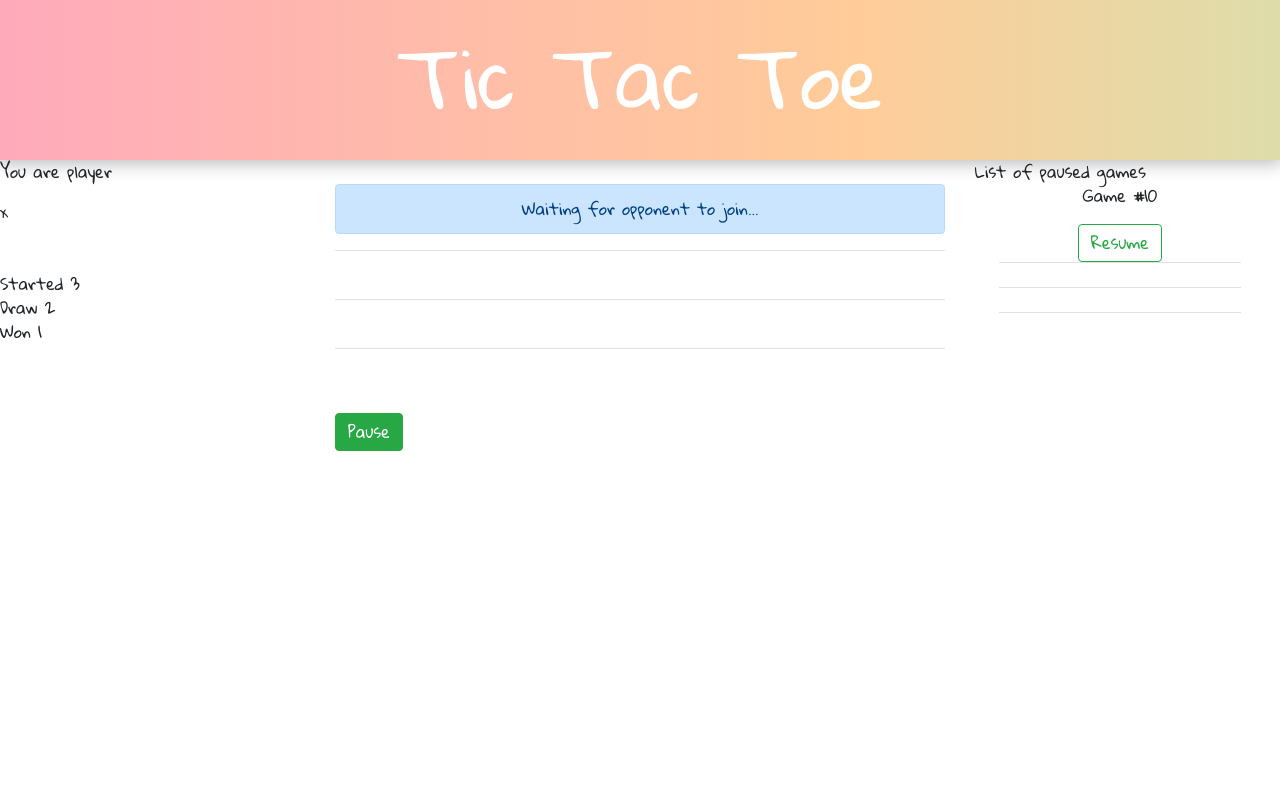
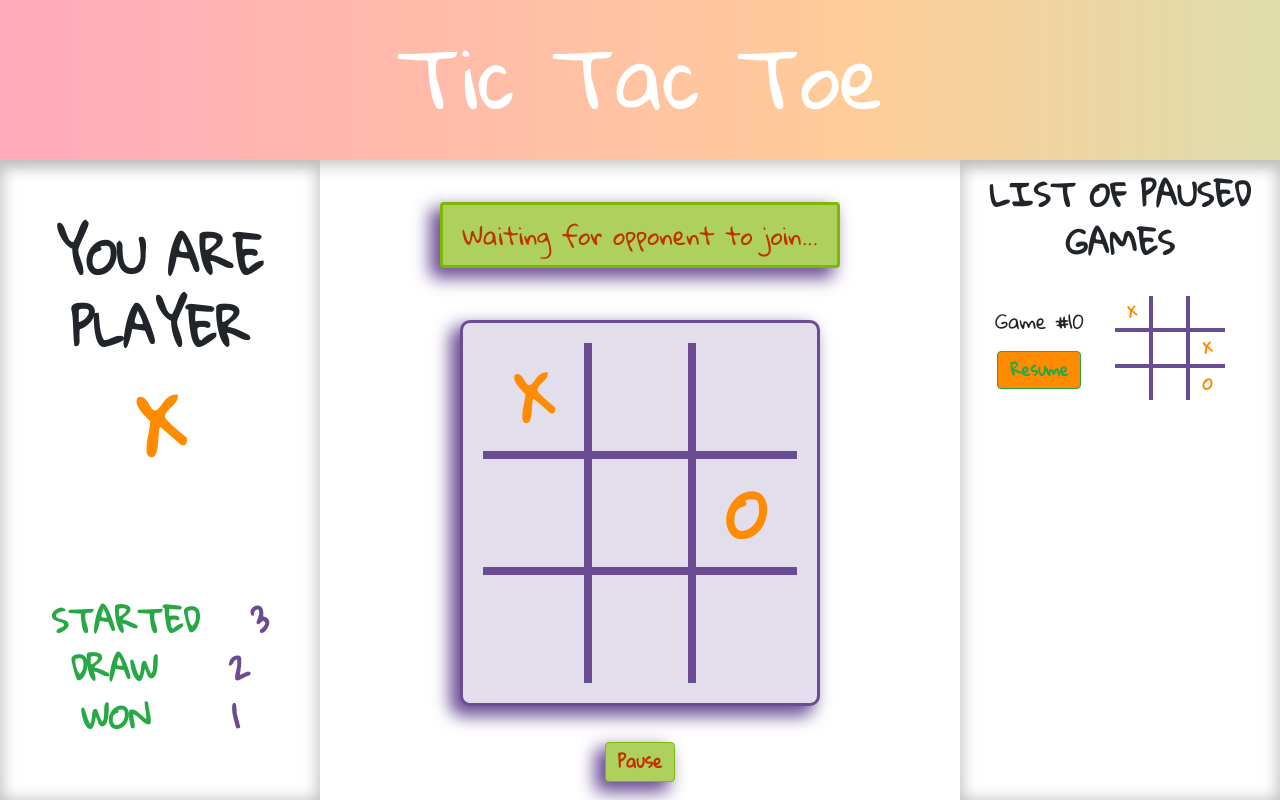
Before and after one commit to NathaEEUD/Project-TicTacToe, a website: page src/public/index.html in a window 1280 px wide. Drawn offline with nearby package versions, Linux system fonts and the light colour scheme; no server answers.

Commit message:
feat: Adding styles to content sections

```diff
--- a/src/public/css/style.css
+++ b/src/public/css/style.css
@@ -21,3 +21,167 @@ header {
   font-size: 5rem;
   color: white;
 }
+
+#leftSide {
+  height: 80vh;
+  display: flex;
+  flex-direction: column;
+  justify-content: center;
+  box-shadow: inset 0px 2px 16px 2px #bdbdbd;
+}
+#leftSide .player-info {
+  text-align: center;
+}
+#leftSide .player-info .player {
+  text-transform: uppercase;
+  font-size: 3rem;
+  font-weight: bold;
+  margin-bottom: 0;
+}
+#leftSide .player-info .player-symbol {
+  text-transform: uppercase;
+  font-size: 5rem;
+  font-weight: bold;
+  color: rgb(255, 139, 0);
+}
+#leftSide .history span {
+  text-transform: uppercase;
+  font-size: 2rem;
+}
+#leftSide .history span:nth-child(1) {
+  color: #28a745;
+  font-weight: 600;
+}
+#leftSide .history span:nth-child(2) {
+  color: #6A4C93;
+  font-weight: 600;
+}
+#leftSide .history .started,
+#leftSide .history .draw,
+#leftSide .history .won {
+  display: flex;
+  justify-content: space-evenly;
+}
+
+#centerSide {
+  display: flex;
+  flex-direction: column;
+  justify-content: space-around;
+  align-items: center;
+  height: 80vh;
+}
+#centerSide .alert {
+  font-size: 1.5rem;
+  color: #BF3100;
+  background-color: #ADD15C;
+  border: 3px solid;
+  border-color: #7FB800;
+  box-shadow: -8px 8px 17px 2px #6A4C93;
+}
+.gameholder {
+  /* margin-top: 20px; */
+  background-color: #E3DEEB;
+  padding: 20px;
+  border: 3px solid #6A4C93;
+  border-radius: 10px;
+  width: 360px;
+  /* margin-left: auto;
+  margin-right: auto; */
+  box-shadow: -8px 8px 17px 2px #6A4C93;
+}
+.gameholder .table {
+  font-size: 60px;
+  color: #F1C40F;
+  margin-bottom: 0px;
+}
+.gameholder .table>tbody>tr>td {
+  border: 0px;
+  height: 106px;
+  width: 103px;
+  padding: 4px;
+}
+.gameholder .table>tbody>tr>td.tdmiddle {
+  border-right: 8px solid #6A4C93;
+  border-left: 8px solid #6A4C93;
+}
+.gameholder .trmiddle {
+  border-top: 8px solid #6A4C93;
+  border-bottom: 8px solid #6A4C93;
+}
+.gameholder .btn {
+  font-size: 26px;
+  margin-top: -15px;
+  margin-bottom: -20px;
+}
+.gameholder .btn-square {
+  font-size: 65px;
+  font-weight: bold;
+  padding: 0px;
+  margin: 0px;
+  height: 80px;
+  width: 80px;
+  background-color: #E3DEEB;
+  vertical-align: baseline;
+  color: rgb(255, 139, 0);
+}
+.gameholder .btn-square:focus, btn-square.focus {
+  outline: none !important;
+  background-color: #E3DEEB;
+}
+#centerSide .pause-game {
+  font-size: 17px;
+  font-weight: bold;
+  color: #BF3100;
+  background-color: #ADD15C;
+  border-color: #7FB800;
+  box-shadow: -8px 8px 17px 2px #6A4C93;
+}
+
+#rightSide {
+  height: 80vh;
+  box-shadow: inset 0px 2px 16px 2px #bdbdbd;
+  overflow-y: scroll;
+}
+#rightSide .title {
+  text-transform: uppercase;
+  font-size: 2rem;
+  font-weight: bold;
+  text-align: center;
+  margin: 10px;
+}
+#rightSide .list-paused-games {
+  display: flex;
+  justify-content: space-evenly;
+  align-items: center;
+}
+#rightSide .paused-game p {
+  font-size: 19px;
+}
+#rightSide .paused-game .resume-game {
+  background-color: rgb(255, 139, 0);
+  font-weight: bold;
+}
+#rightSide .paused-board {
+  padding: 20px;
+  width: 150px;
+}
+.paused-board .table {
+  font-size: 1rem;
+  font-weight: 600;
+  color: rgb(255, 139, 0);
+  margin-bottom: 0px;
+}
+.paused-board .table>tbody>tr>td {
+  border: 0px;
+  height: 30px;
+  width: 30px;
+  padding: 4px;
+}
+.paused-board .table>tbody>tr>td.tdmiddle {
+  border-right: 4px solid #6A4C93;
+  border-left: 4px solid #6A4C93;
+}
+.paused-board .trmiddle {
+  border-top: 4px solid #6A4C93;
+  border-bottom: 4px solid #6A4C93;
+}
--- a/src/public/index.html
+++ b/src/public/index.html
@@ -67,14 +67,14 @@
         <div class="gameholder">
           <table class="table text-center">
             <tr>
-              <td id="sq1" class="square"><button id="bt1" class="btn btn-square" value="1"> </button></td>
+              <td id="sq1" class="square"><button id="bt1" class="btn btn-square" value="1"> X</button></td>
               <td id="sq2" class="square tdmiddle"><button id="bt2" class="btn btn-square" value="2"> </button></td>
               <td id="sq3" class="square"><button id="bt3" class="btn btn-square" value="3"> </button></td>
             </tr>
             <tr class="trmiddle">
               <td id="sq4" class="square"><button id="bt4" class="btn btn-square" value="4"> </button></td>
               <td id="sq5" class="square tdmiddle"><button id="bt5" class="btn btn-square" value="5"> </button></td>
-              <td id="sq6" class="square"><button id="bt6" class="btn btn-square" value="6"> </button></td>
+              <td id="sq6" class="square"><button id="bt6" class="btn btn-square" value="6"> O</button></td>
             </tr>
             <tr>
               <td id="sq7" class="square"><button id="bt7" class="btn btn-square" value="7"> </button></td>
@@ -90,7 +90,7 @@
 
       </div>
 
-      <div id="rightSide" class="col-xs-12 col-md-2 col-lg-3">
+      <div id="rightSide" class="col-xs-12 col-md-2 col-lg-3 p-0">
 
         <div class="title">
           <span>List of paused games</span>
@@ -104,19 +104,19 @@
           <div class="paused-board">
             <table class="table text-center">
               <tr>
-                <td id="sq1" class="square"></td>
+                <td id="sq1" class="square">X</td>
                 <td id="sq2" class="square tdmiddle"></td>
                 <td id="sq3" class="square"></td>
               </tr>
               <tr class="trmiddle">
                 <td id="sq4" class="square"></td>
                 <td id="sq5" class="square tdmiddle"></td>
-                <td id="sq6" class="square"></td>
+                <td id="sq6" class="square">X</td>
               </tr>
               <tr>
                 <td id="sq7" class="square"></td>
                 <td id="sq8" class="square tdmiddle"></td>
-                <td id="sq9" class="square"></td>
+                <td id="sq9" class="square">O</td>
               </tr>
             </table>
           </div>
```
